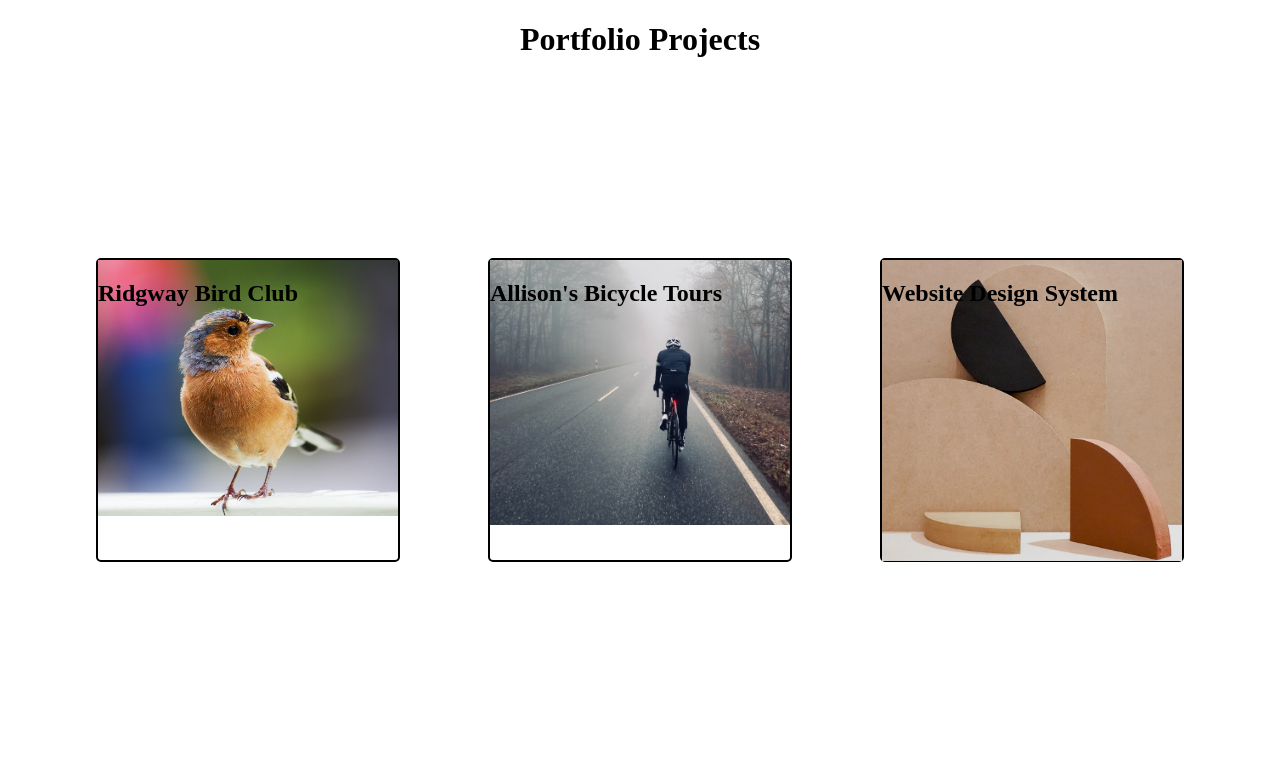
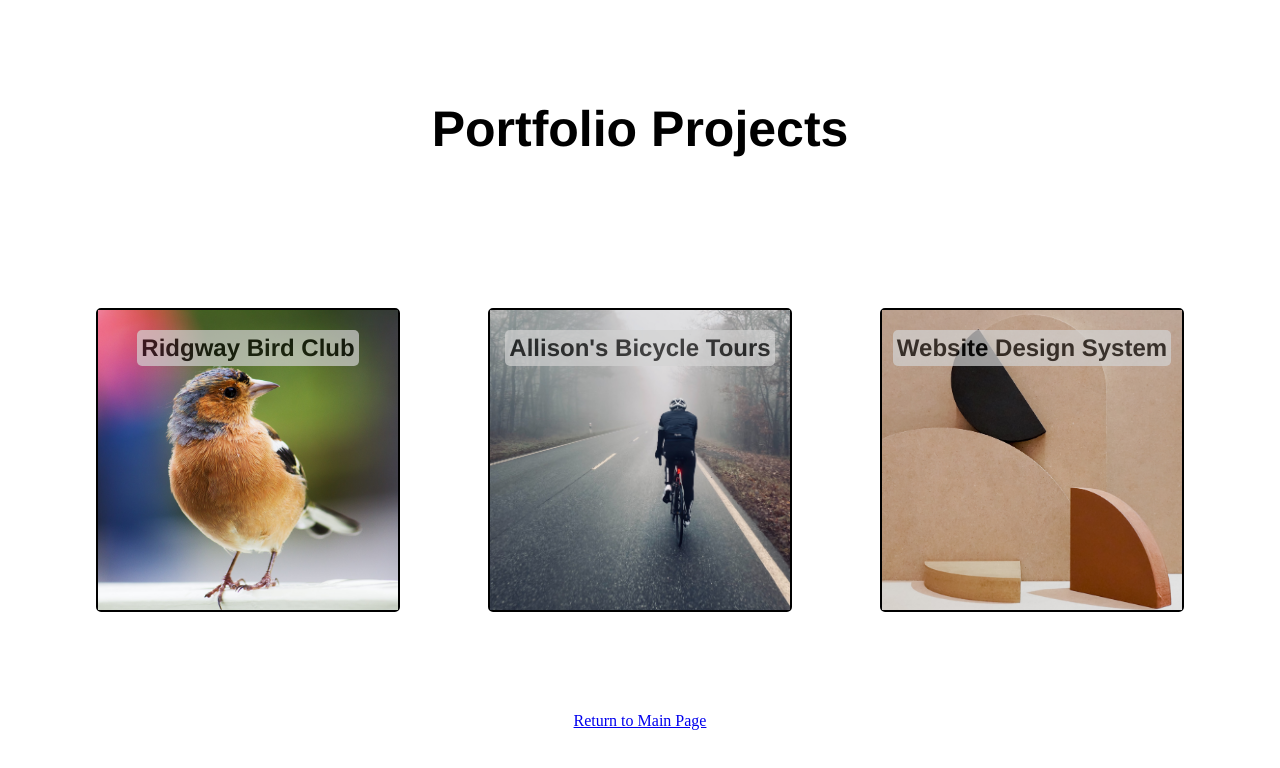
Before and after one commit to abgelvin/portfolio-website, a plain HTML site: page projects.html in a window 1280 px wide. Drawn offline with Linux system fonts and the light colour scheme.

Commit message:
rough finish of projects page

```diff
--- a/projects.css
+++ b/projects.css
@@ -1,11 +1,14 @@
 main {
     display: flex;
     justify-content: space-evenly;
-    margin-top: 200px;
+    margin-top: 150px;
 }
 
 h1 {
+    font-size: 50px;
+    font-family: helvetica, sans-serif;
     text-align: center;
+    margin-top: 100px;
 }
 
 .birds {
@@ -14,6 +17,8 @@ h1 {
     height: 300px;
     border: 2px solid black;
     border-radius: 5px;
+    display: flex;
+    justify-content: center;
 
 }
 
@@ -23,6 +28,8 @@ h1 {
     height: 300px;
     border: 2px solid black;
     border-radius: 5px;
+    display: flex;
+    justify-content: center;
 }
 
 .design {
@@ -31,16 +38,28 @@ h1 {
     height: 300px;
     border: 2px solid black;
     border-radius: 5px;
+    display: flex;
+    justify-content: center;
 }
 
 img {
-    width: 100%;
+    width: 300px;
+    height: 300px;
+    object-fit: cover;
+}
 
+h2 {
+    font-family: helvetica, sans-serif;
+    position: absolute;
+    z-index: 1;
+    background-color: lightgray;
+    border-radius: 5px;
+    padding: 4px;
+    opacity: .7;
 
 }
 
-h2 {
-    position: absolute;
-    z-index: 1;
-
+footer {
+    text-align: center;
+    margin-top: 100px;
 }
--- a/projects.html
+++ b/projects.html
@@ -32,5 +32,8 @@
         /></a>
       </div>
     </main>
+    <footer>
+        <a href="index.html">Return to Main Page</a>
+    </footer>
   </body>
 </html>
```
